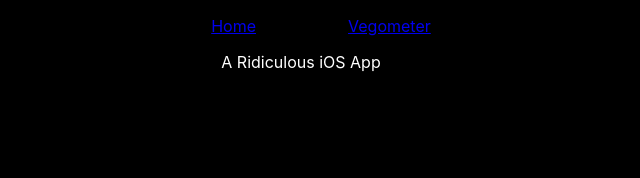
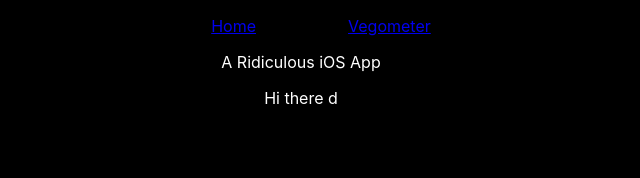
Before and after one commit to maxwellpeck/maxwellapeck, a React (Create React App) app: page /vegometer in a window 1280 px wide. Shown: the top 178 px of the page, without its empty margins (339-979 px from the left). Built offline with nearby package versions, Linux system fonts and the light colour scheme.

Commit message:
testing autodeploy with cloudfront dist/route 53 aliases/new cert for root and subdomains

```diff
--- a/src/components/Vegometer/Vegometer.tsx
+++ b/src/components/Vegometer/Vegometer.tsx
@@ -5,6 +5,7 @@ export const Vegometer = (): JSX.Element => {
     return (
         <div className="Vegometer">
             <p>A Ridiculous iOS App</p>
+            <p>Hi there d</p>
         </div>
     );
 };
```
